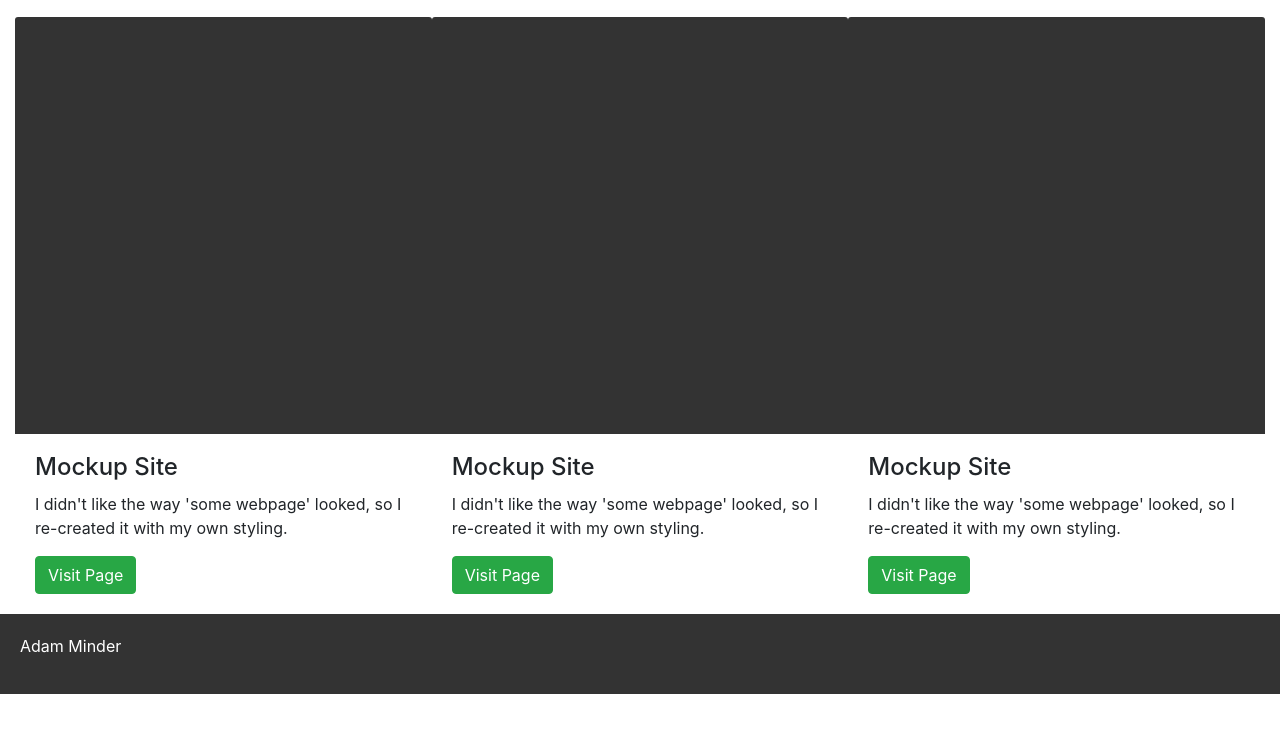
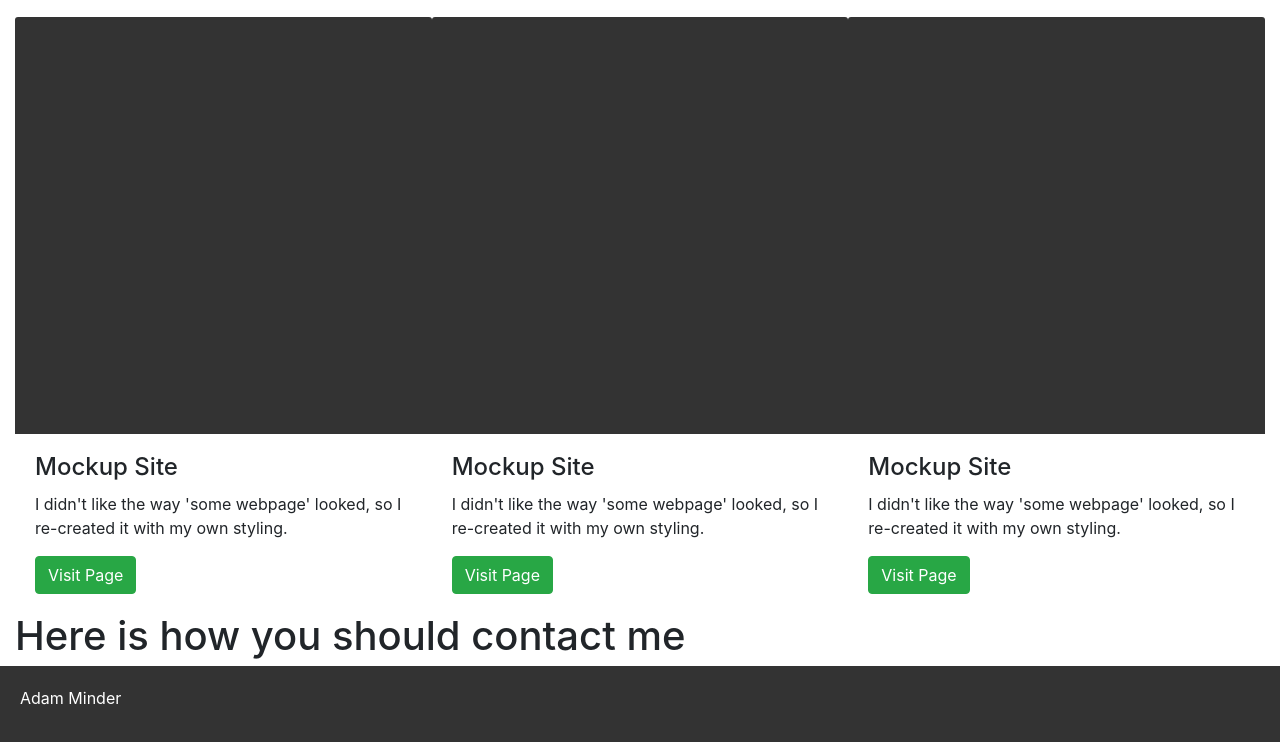
Before and after one commit to ZeroWR/aminder-portfolio, a plain HTML site: page aminder-portfolio/index.html in a window 1280 px wide. Shown: the part 1036-1778 px from the top of the page. Before the commit the page ends 1730 px from the top, so only its background shows below. Drawn offline with Linux system fonts and the light colour scheme; a script that the page names is missing.

Commit message:
Testing VSCode Git

```diff
--- a/aminder-portfolio/index.html
+++ b/aminder-portfolio/index.html
@@ -107,6 +107,11 @@
 					</div>
 				</div>
 			</div>
+			<div class="row">
+				<div class="container-fluid">
+					<h1>Here is how you should contact me</h1>
+				</div>
+			</div>
 		</div>
 		<footer class="footer">
 			<p>Adam Minder</p>
```
